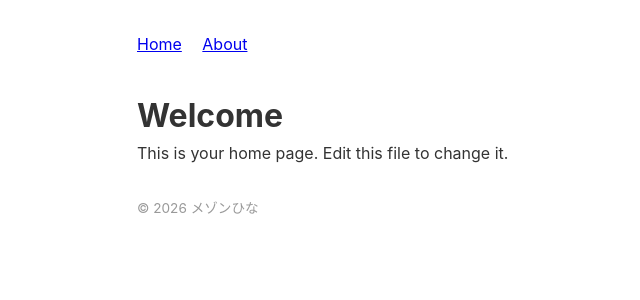
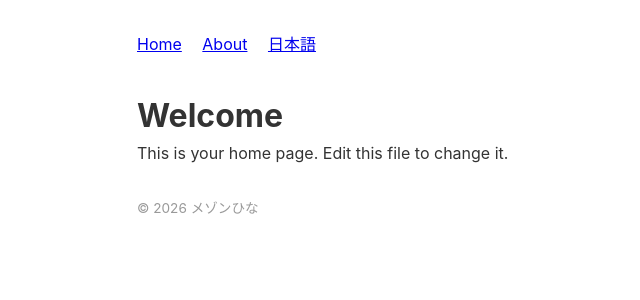
Before and after one commit to tagawa/maison-hina, a Jekyll site: the page built from index.md, in a window 1280 px wide. Shown: the top 300 px of the page, without its empty margins (199-839 px from the left). Built offline with Jekyll 4.4.1, drawn with Linux system fonts in a browser that asks for light colours.

Commit message:
Add language switch and localized links in nav

```diff
--- a/_includes/nav.html
+++ b/_includes/nav.html
@@ -1,4 +1,11 @@
 <nav>
-  <a href="{{ '/' | relative_url }}">Home</a>
-  <a href="{{ '/about' | relative_url }}">About</a>
+  {% if page.lang == "ja" %}
+    <a href="{{ '/ja/' | relative_url }}">ホーム</a>
+    <a href="{{ '/ja/about' | relative_url }}">概要</a>
+    <span class="lang-switch"><a href="{{ page.url | replace:'ja','en' | relative_url }}">English</a></span>
+  {% else %}
+    <a href="{{ '/en/' | relative_url }}">Home</a>
+    <a href="{{ '/en/about' | relative_url }}">About</a>
+    <span class="lang-switch"><a href="{{ page.url | replace:'en','ja' | relative_url }}">日本語</a></span>
+  {% endif %}
 </nav>
```
